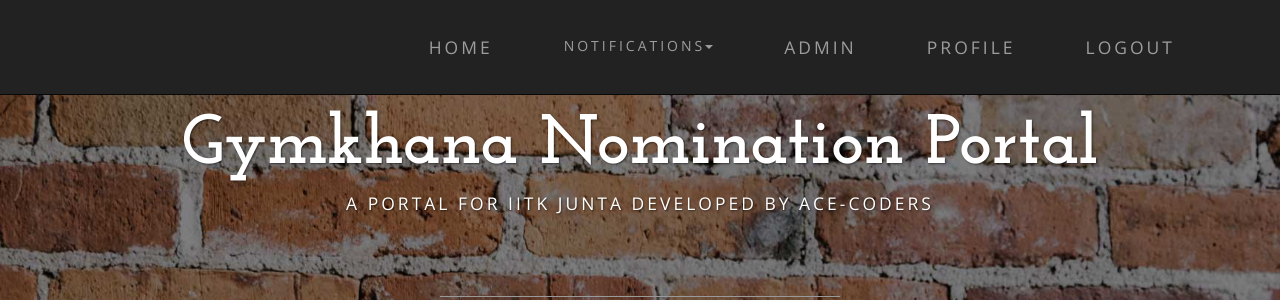
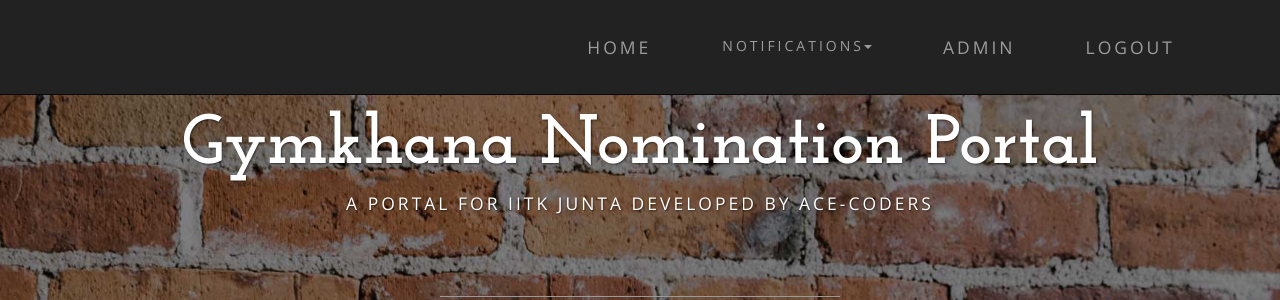
Before and after one commit to aniketp/Gymkhana-Nominations, a Django app: page /nominations/ in a window 1280 px wide. Shown: the top 300 px of the page. Run offline with Django 3.2, Linux system fonts and the light colour scheme; a user stored in the database is signed in; data comes from the database, SQL or seed files in the repository; both versions use the stored data as it was after the commit; some libraries are stand-ins or nearby versions.

Commit message:
fix the profile redirection

```diff
--- a/nomi/templates/base.html
+++ b/nomi/templates/base.html
@@ -95,8 +95,7 @@
                     {% endif %}
 
                     {% if user.is_authenticated %}
-                        <li><a href="#">{{user.get_username}}</a></li>
-                        <li><a href="{% url 'profile' user.pk %}">Profile</a></li>
+                        <li><a href="{% url 'profile' user.pk %}">{{user.get_username}}</a></li>
                         <li><a href="{% url 'logout' %}?next={{request.path}}">Logout</a></li>
 
                     {% else %}
--- a/nomi/templates/index.html
+++ b/nomi/templates/index.html
@@ -34,8 +34,8 @@
                     {% endif %}
 
                     {% if user.is_authenticated %}
-                        <li><a href="#">{{user.get_username}}</a></li>
-                        <li><a href="{% url 'profile' user.pk %}">Profile</a></li>
+
+                        <li><a href="{% url 'profile' user.pk %}">{{user.get_username}}</a></li>
                         <li><a href="{% url 'logout' %}?next={{request.path}}">Logout</a></li>
 
                     {% else %}
```
Also changed, not shown: db.sqlite3.
